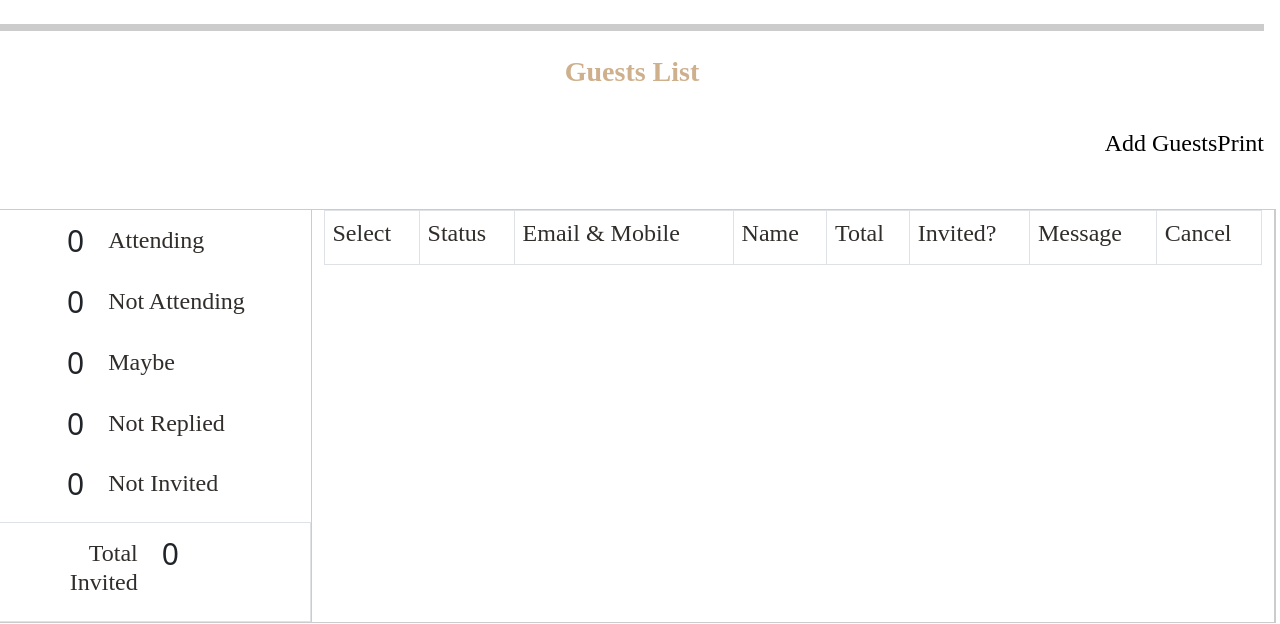
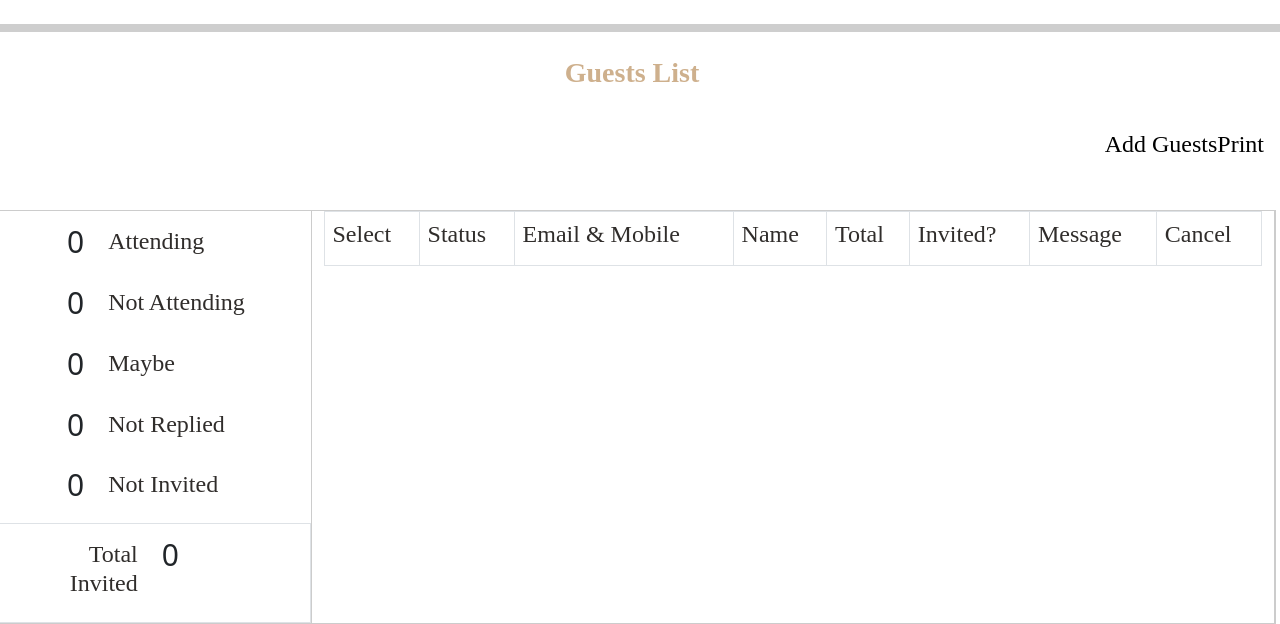
Before and after one commit to bilawalHussain5646/WeddingApp, a Flask app: page /guestslist in a window 1280 px wide. Shown: the part 238-862 px from the top of the page. Run offline with Flask 2, Linux system fonts and the light colour scheme; the visitor is signed in with stand-in values (Sample User, id 1); data that the repository does not hold is empty; some libraries are stand-ins or nearby versions.

Commit message:
updated line

```diff
--- a/templates/dashboard.html
+++ b/templates/dashboard.html
@@ -1,7 +1,7 @@
 {% extends "default_user.html" %} {%block title%} Dashboard {% endblock %}
 {%block content%}
 <div class="mb-5 container-fluid-fluid">
-  <div class="row py-2" style="background-color: #cecece">
+  <div class="row">
     <div class="col-lg-4" style="background-color: #cecece; padding-right: 7px">
       <div class="card">
         <div class="row" style="border-radius: 0px !important">
--- a/templates/default_user.html
+++ b/templates/default_user.html
@@ -530,6 +530,10 @@
           /></a>
         </div>
       </header>
+      <div
+  class="container-fluid-fluid"
+  style="padding-top: 8px; background-color: #cecece"
+></div>
       <div class="px-3" style="padding-left: 0px !important">
         {% block content %} {% endblock %}
       </div>
--- a/templates/guestslist.html
+++ b/templates/guestslist.html
@@ -1,7 +1,7 @@
 {% extends "default_user.html" %} {%block title%} Guests List {% endblock %}
 {%block content%}
 
-<div class="bg-white" style="border-top: 7px solid #cccccc">
+<div class="bg-white">
   <div class="row pt-4">
     <h3 class="text-center pb-4"><strong>Guests List</strong></h3>
   </div>
--- a/templates/vendors.html
+++ b/templates/vendors.html
@@ -1,9 +1,6 @@
 {% extends "default_user.html" %} {%block title%} Vendors {% endblock %} {%block
 content%}
-<div
-  class="container-fluid-fluid"
-  style="padding-top: 8px; background-color: #cecece"
-></div>
+
 <div class="container-fluid pt-5">
   <form action="/vendors" method="GET">
     <div class="input-group d-flex justify-content-center">
```
